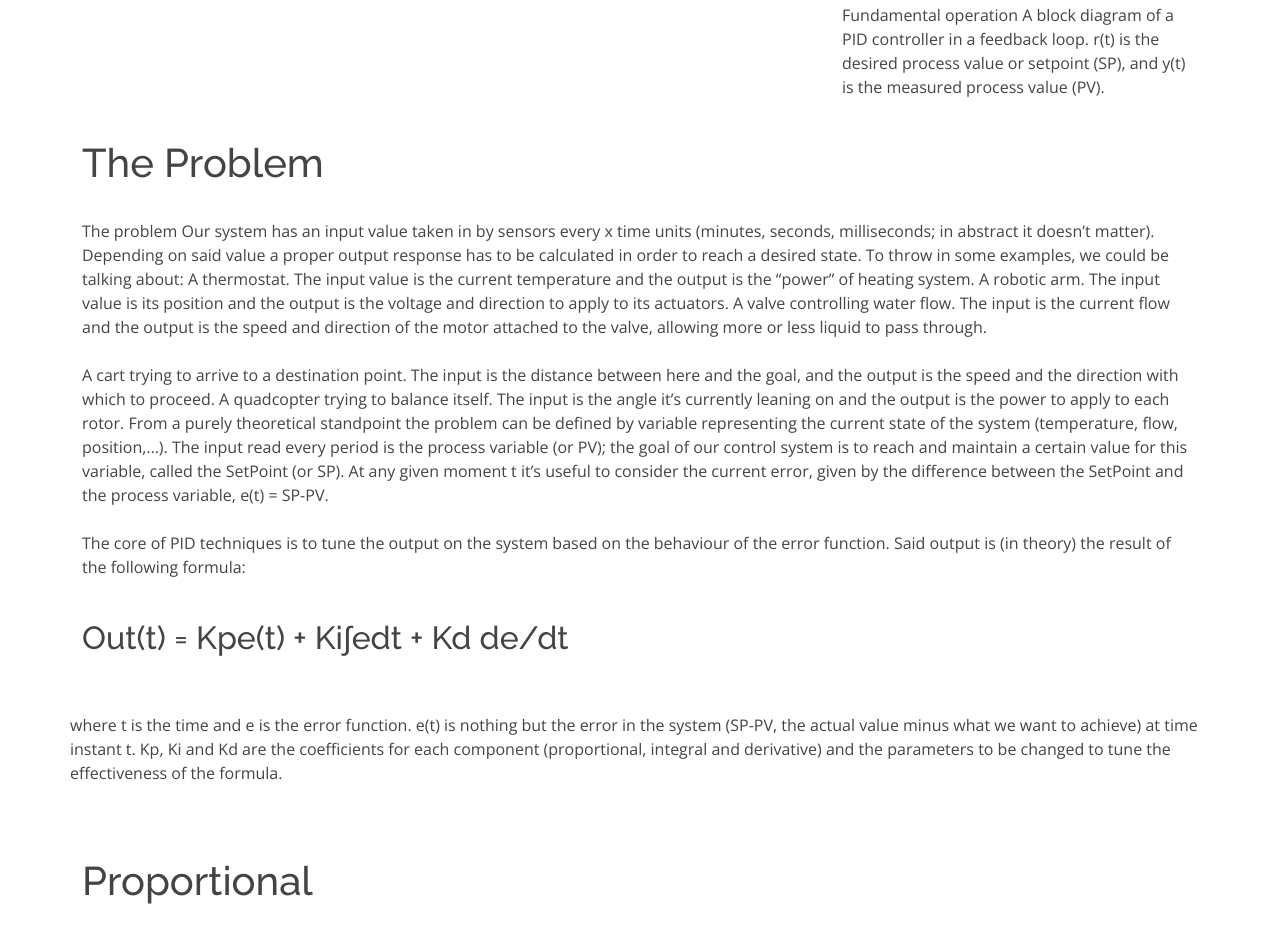
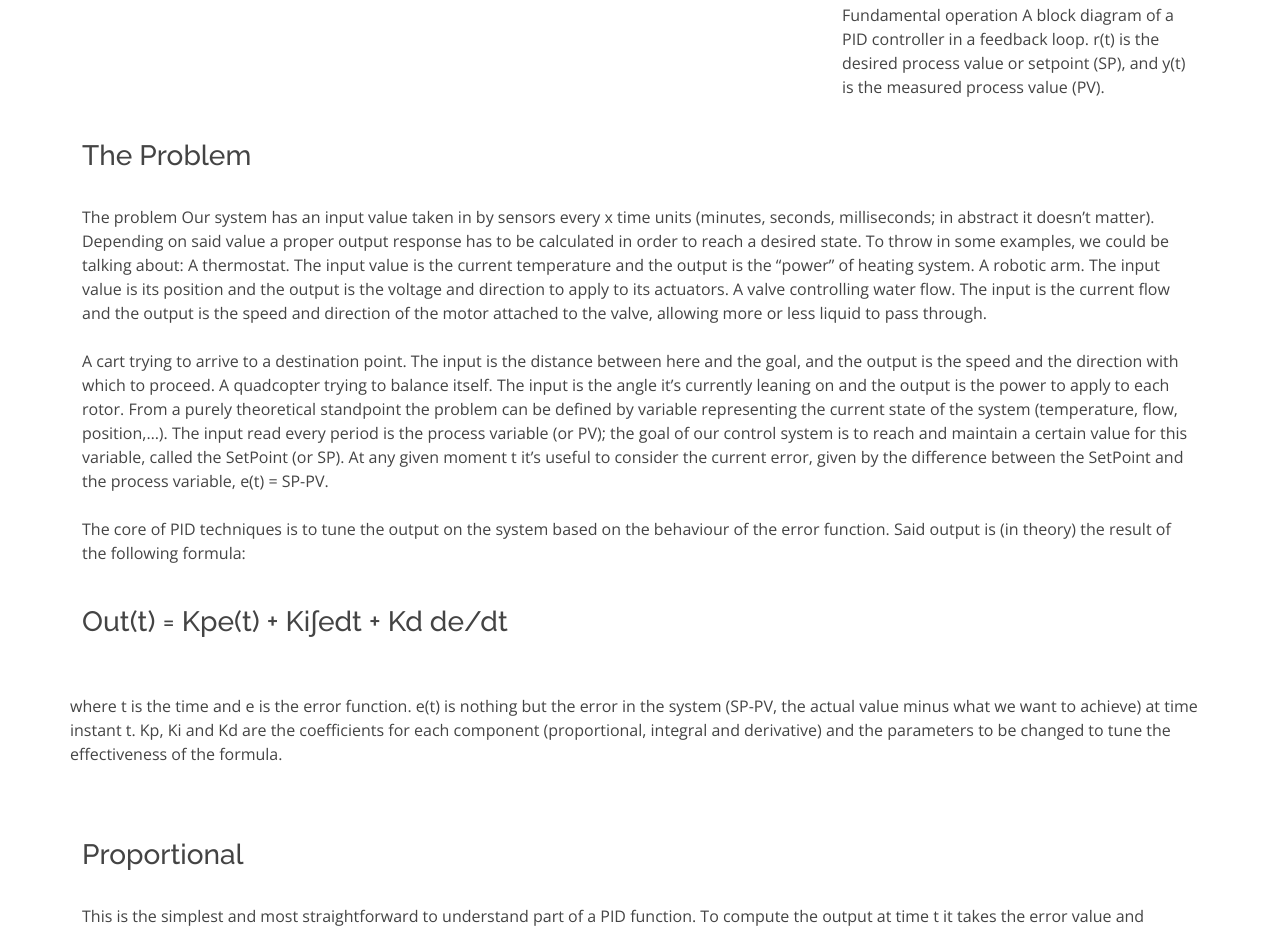
Before and after one commit to harshsharma2210/LabOnChip, a plain HTML site: page portfolio-details3.html in a window 1280 px wide. Shown: the part 695-1626 px from the top of the page. Drawn offline with nearby package versions, Linux system fonts and the light colour scheme; a script that the page names is missing.

Commit message:
Update portfolio-details3.html

```diff
--- a/portfolio-details3.html
+++ b/portfolio-details3.html
@@ -96,7 +96,7 @@
               </p>
             </div>
           </div>
-         <h1>The Problem</h1>
+         <h3>The Problem</h3>
          <p>The problem
           Our system has an input value taken in by sensors every x time units (minutes, seconds, milliseconds; in abstract it doesn’t matter). Depending on said value a proper output response has to be calculated in order to reach a desired state. To throw in some examples, we could be talking about:
 
@@ -109,11 +109,11 @@
           From a purely theoretical standpoint the problem can be defined by variable representing the current state of the system (temperature, flow, position,…). The input read every period is the process variable (or PV); the goal of our control system is to reach and maintain a certain value for this variable, called the SetPoint (or SP). At any given moment t it’s useful to consider
            the current error, given by the difference between the SetPoint and the process variable, e(t) = SP-PV.<br><br>
            The core of PID techniques is to tune the output on the system based on the behaviour of the error function. Said output is (in theory) the result of the following formula:
- <h2>Out(t) = Kpe(t) + Ki<span>&#8747;</span>edt + Kd de/dt</h2><br><br>
+ <h3>Out(t) = Kpe(t) + Ki<span>&#8747;</span>edt + Kd de/dt</h3><br><br>
 
 where t is the time and e is the error function. e(t) is nothing but the error in the system (SP-PV, the actual value minus what we want to achieve) at time instant t. Kp, Ki and Kd are the coefficients for each component (proportional, integral and derivative) and the parameters to be changed to tune the effectiveness of the formula.
           </p><br><br>
-        <h1>  Proportional</h1>
+        <h3>  Proportional</h3>
 <p>This is the simplest and most straightforward to understand part of a PID function. To compute the output at time t it takes the error value and multiply it by a coefficient (Kp), and that’s it.
 
 Take the flow control device example. We want to reach a current of 80 liters per minute and we’re currently sitting at 40. the error is<br>
@@ -132,7 +132,7 @@ Maybe we want to avoid overshooting as much as possible. In the cart example, we
 few seconds later instead of oscillating back and forward a couple of times because we were too hasty. It depends on the goal of the control.
 
 Typically the device needs to be tested with different Kp values to see how fast you can go without jeopardizing stability.</p><br><br>
-<h1>Integral</h1>
+<h3>Integral</h3>
 The proportional is very straightforward, but is also prone to problematic situations.
 
 Imagine that Kp is very small to avoid overshooting and time is not an issue. In the cart example everything would turn out ok; it approaches the destination as slowly as it can to avoid passing it. In the water current example problems may arise.<br><br>
@@ -152,7 +152,7 @@ The solution is to take in account the error over time, which is exactly the job
 are timing issues will result in a cluster of raw delays and
  approximate calculations that might get the job done but are frail and confused.<br><br>
  [the integral of a function f] is defined […] as the signed area of the region in the xy-plane that is bounded by the graph of f, the x-axis and the vertical lines x = a and x = b. The area above the x-axis adds to the total and that below the x-axis subtracts from the total.
-<h1>Derivative</h1>
+<h3>Derivative</h3>
 Last but not least, the derivative component. Well, in a way, this is the least frequently used component. Most system can make do with just P and I, with the derivative bringing only slight improvements.<br>
 
 To begin with, the derivative component is the only one that would never reach the SetPoint on its own;
```
